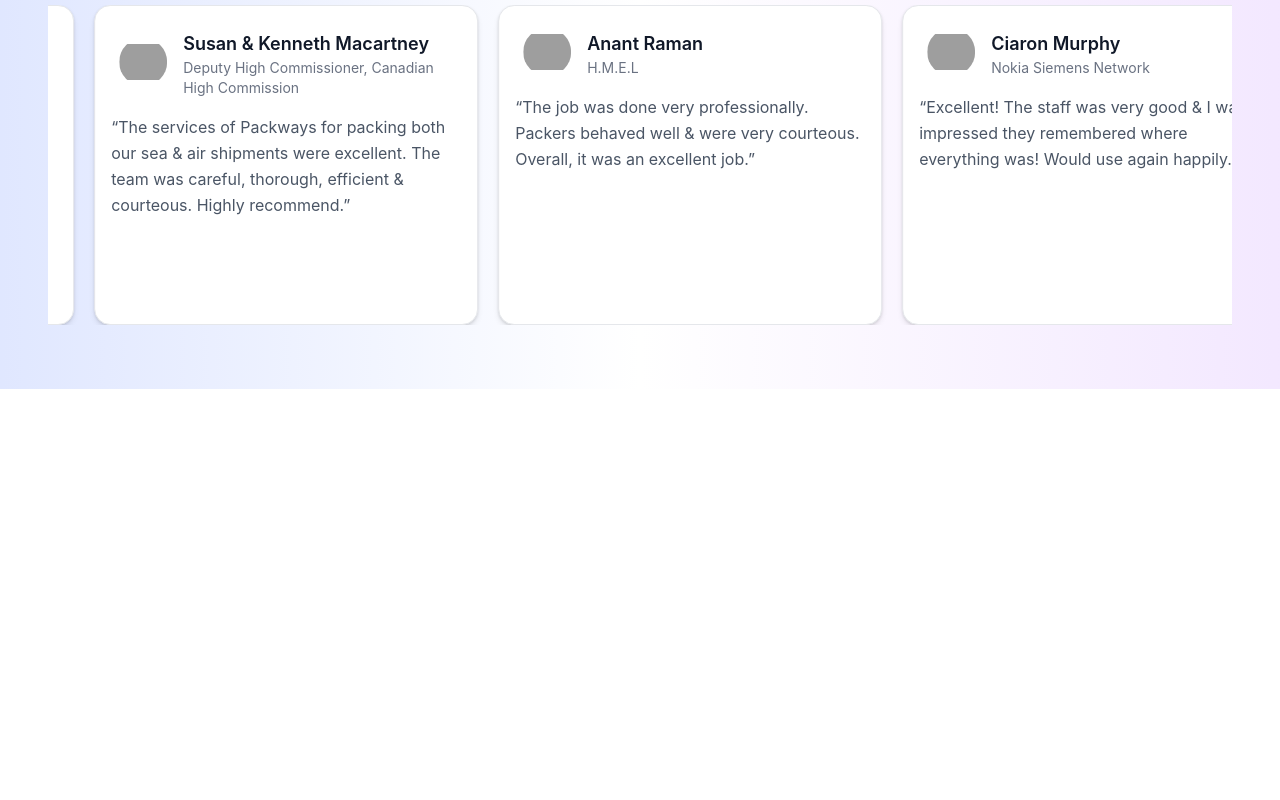
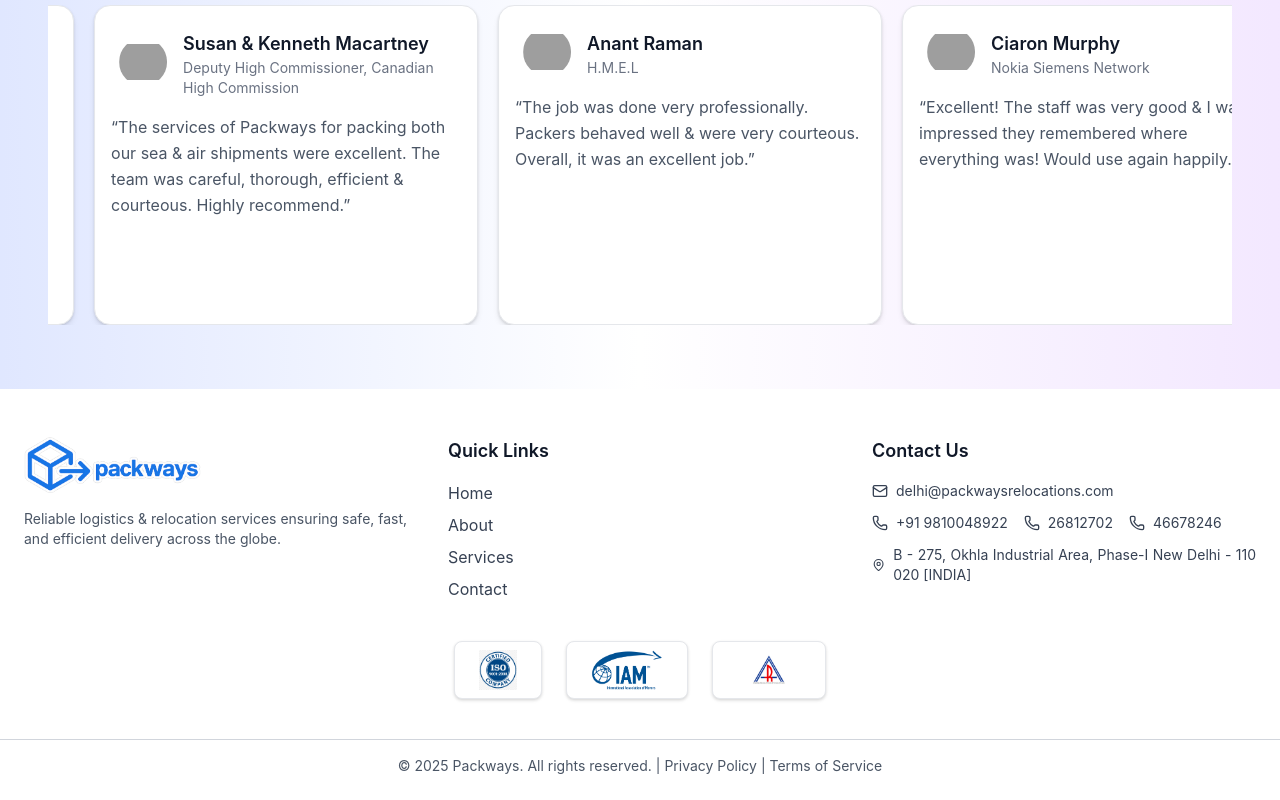
Before and after one commit to Kk-0010/packways, a React (Vite) app in the folder client/: page / in a window 1280 px wide. Shown: the part 2682-3482 px from the top of the page. Before the commit the page ends 3071 px from the top, so only its background shows below. Built offline with nearby package versions, Linux system fonts and the light colour scheme; grey boxes are pictures that could not be loaded.

Commit message:
Footer Completed

```diff
--- a/client/src/App.jsx
+++ b/client/src/App.jsx
@@ -7,7 +7,7 @@ function App() {
       <ScrollToTop />
       <Header />
       <Outlet />
-      {/* <Footer /> */}
+      <Footer />
     </>
   );
 }
--- a/client/src/components/Footer/Footer.jsx
+++ b/client/src/components/Footer/Footer.jsx
@@ -1,5 +1,112 @@
-const Footer = () => {
-  return <div>Footer</div>;
-};
+import React from "react";
+import { Link } from "react-router-dom";
+import { Mail, Phone, MapPin } from "lucide-react";
+import { Card, CardContent } from "@/components/ui/card";
+import PackwaysLogo from "../../assets/logo/logo2.png";
 
-export default Footer;
+import {
+  FOOTER_NAV_LINKS,
+  FOOTER_CONTACTS,
+  FOOTER_CERTIFICATIONS,
+} from "../../constants";
+
+export default function Footer() {
+  return (
+    <footer className="bg-gray-light text-gray-700 pt-12 pb-6">
+      <div className="max-w-7xl mx-auto px-6 grid grid-cols-1 sm:grid-cols-2 md:grid-cols-3 gap-10">
+        {/* Company Info */}
+        <div>
+          <img
+            src={PackwaysLogo}
+            alt="Packways Logo"
+            className="h-14 w-auto mb-4"
+          />
+          <p className="text-gray-600 text-sm">
+            Reliable logistics & relocation services ensuring safe, fast, and
+            efficient delivery across the globe.
+          </p>
+        </div>
+
+        {/* Navigation Links */}
+        <div>
+          <h3 className="text-lg font-semibold text-gray-900 mb-4">
+            Quick Links
+          </h3>
+          <ul className="space-y-2 text-gray-700">
+            {FOOTER_NAV_LINKS.map((link, index) => (
+              <li key={index}>
+                <Link to={link.path} className="hover:text-blue-600">
+                  {link.name}
+                </Link>
+              </li>
+            ))}
+          </ul>
+        </div>
+
+        {/* Contact Details */}
+        <div>
+          <h3 className="text-lg font-semibold text-gray-900 mb-4">
+            Contact Us
+          </h3>
+          <ul className="space-y-3 text-gray-700 text-sm">
+            <li className="flex items-center gap-2">
+              <Mail size={16} />
+              <Link
+                to={`mailto:${FOOTER_CONTACTS.email}`}
+                className="hover:text-blue-600"
+              >
+                {FOOTER_CONTACTS.email}
+              </Link>
+            </li>
+            <li className="flex flex-wrap gap-4">
+              {FOOTER_CONTACTS.phones.map((phone, index) => (
+                <div key={index} className="flex items-center gap-2">
+                  <Phone size={16} />
+                  <Link to={`tel:${phone}`} className="hover:text-blue-600">
+                    {phone}
+                  </Link>
+                </div>
+              ))}
+            </li>
+            <li className="flex items-center gap-2">
+              <MapPin size={16} />
+              <Link
+                to={`https://www.google.com/maps/search/?api=1&query=${encodeURIComponent(
+                  FOOTER_CONTACTS.address
+                )}`}
+                target="_blank"
+                rel="noopener noreferrer"
+                className="hover:text-blue-600"
+              >
+                {FOOTER_CONTACTS.address}
+              </Link>
+            </li>
+          </ul>
+        </div>
+      </div>
+
+      {/* Certification Logos */}
+      <div className="flex justify-center gap-4 lg:gap-6 mt-10">
+        {FOOTER_CERTIFICATIONS.map((cert, index) => (
+          <Card key={index} className="bg-white p-2 rounded-lg shadow-md">
+            <CardContent>
+              <img src={cert.src} alt={cert.alt} className="h-10 w-auto" />
+            </CardContent>
+          </Card>
+        ))}
+      </div>
+
+      {/* Bottom Bar */}
+      <div className="text-center text-gray-600 text-sm mt-10 border-t border-gray-300 pt-4">
+        © {new Date().getFullYear()} Packways. All rights reserved. |{" "}
+        <Link to="/privacy" className="hover:text-blue-600">
+          Privacy Policy
+        </Link>{" "}
+        |{" "}
+        <Link to="/terms" className="hover:text-blue-600">
+          Terms of Service
+        </Link>
+      </div>
+    </footer>
+  );
+}
--- a/client/src/constants.js
+++ b/client/src/constants.js
@@ -1,4 +1,7 @@
 import { Avatar, AvatarImage } from "@radix-ui/react-avatar";
+import ISOLogo from "./assets/aboutUs/iso-logo.jpg";
+import IAMLogo from "./assets/aboutUs/iam-logo.png";
+import ARALogo from "./assets/aboutUs/ara-logo.png";
 
 export const navItems = [
   { id: 1, label: "HOME", to: "/" },
@@ -41,12 +44,12 @@ export const highlights = [
 ];
 
 export const testimonials = [
-
   {
     id: 1,
     name: "Amaresh Mehrish",
     role: "NSN Head Contract Management, India",
-    avatar: "https://i0.wp.com/www.Nokiapoweruser.com/wp-content/uploads/2013/08/Nokia_Siemens_Networks_logo.png",
+    avatar:
+      "https://i0.wp.com/www.Nokiapoweruser.com/wp-content/uploads/2013/08/Nokia_Siemens_Networks_logo.png",
     feedback:
       "Would like to put on record the excellent service granted by Packways in relocation of my household goods from Dubai. Also appreciate your expediting of customs clearance.",
   },
@@ -54,11 +57,12 @@ export const testimonials = [
     id: 2,
     name: "Susan & Kenneth Macartney",
     role: "Deputy High Commissioner, Canadian High Commission",
-    avatar: "https://upload.wikimedia.org/wikipedia/commons/thumb/c/cf/Flag_of_Canada.svg/1024px-Flag_of_Canada.svg.png",
+    avatar:
+      "https://upload.wikimedia.org/wikipedia/commons/thumb/c/cf/Flag_of_Canada.svg/1024px-Flag_of_Canada.svg.png",
     feedback:
       "The services of Packways for packing both our sea & air shipments were excellent. The team was careful, thorough, efficient & courteous. Highly recommend.",
   },
-   {
+  {
     id: 3,
     name: "Anant Raman",
     role: "H.M.E.L",
@@ -70,7 +74,8 @@ export const testimonials = [
     id: 4,
     name: "Ciaron Murphy",
     role: "Nokia Siemens Network",
-    avatar: "https://i0.wp.com/www.Nokiapoweruser.com/wp-content/uploads/2013/08/Nokia_Siemens_Networks_logo.png",
+    avatar:
+      "https://i0.wp.com/www.Nokiapoweruser.com/wp-content/uploads/2013/08/Nokia_Siemens_Networks_logo.png",
     feedback:
       "Excellent! The staff was very good & I was impressed they remembered where everything was! Would use again happily.",
   },
@@ -78,21 +83,24 @@ export const testimonials = [
     id: 5,
     name: "H.E. Mr. Robert Toscano",
     role: "Italian High Commission",
-    avatar: "https://i.pinimg.com/736x/0d/48/f9/0d48f91fdcb4e92f219a3c72f87a24eb.jpg",
+    avatar:
+      "https://i.pinimg.com/736x/0d/48/f9/0d48f91fdcb4e92f219a3c72f87a24eb.jpg",
     feedback: "Excellent! Very competent team & well led.",
   },
   {
     id: 6,
     name: "H.E. Mr. Luis Filipe Castro Mendes",
     role: "Ambassador, Portugal Embassy",
-    avatar: "https://upload.wikimedia.org/wikipedia/commons/thumb/a/a8/Flag_of_Portugal_%28official%29.svg/500px-Flag_of_Portugal_%28official%29.svg.png",
+    avatar:
+      "https://upload.wikimedia.org/wikipedia/commons/thumb/a/a8/Flag_of_Portugal_%28official%29.svg/500px-Flag_of_Portugal_%28official%29.svg.png",
     feedback: "Good service, fast & efficient. Full satisfaction.",
   },
   {
     id: 7,
     name: "H.E. Mrs Dorcas Ana Kgosietsile",
     role: "Ambassador, Botswana High Commission",
-    avatar: "https://upload.wikimedia.org/wikipedia/commons/f/fa/Flag_of_Botswana.svg",
+    avatar:
+      "https://upload.wikimedia.org/wikipedia/commons/f/fa/Flag_of_Botswana.svg",
     feedback: "Excellent. Good job. Keep up the excellent work.",
   },
 
@@ -108,7 +116,8 @@ export const testimonials = [
     id: 9,
     name: "Mr Jay Ihme",
     role: "Canadian High Commission",
-    avatar: "https://upload.wikimedia.org/wikipedia/commons/thumb/c/cf/Flag_of_Canada.svg/1024px-Flag_of_Canada.svg.png",
+    avatar:
+      "https://upload.wikimedia.org/wikipedia/commons/thumb/c/cf/Flag_of_Canada.svg/1024px-Flag_of_Canada.svg.png",
     feedback:
       "In 8 years, this was the most complete, safe & professional job of packing I have seen. Excellent!",
   },
@@ -116,7 +125,8 @@ export const testimonials = [
     id: 10,
     name: "Mr Ravi Kiran",
     role: "Nokia Siemens Network",
-    avatar: "https://i0.wp.com/www.Nokiapoweruser.com/wp-content/uploads/2013/08/Nokia_Siemens_Networks_logo.png",
+    avatar:
+      "https://i0.wp.com/www.Nokiapoweruser.com/wp-content/uploads/2013/08/Nokia_Siemens_Networks_logo.png",
     feedback: "Really good & delighted by their service.",
   },
   {
@@ -138,7 +148,8 @@ export const testimonials = [
     id: 13,
     name: "Satyabrata Das",
     role: "Hewitt Associates",
-    avatar: "https://upload.wikimedia.org/wikipedia/commons/thumb/5/57/Hewitt_Associates_logo.svg/250px-Hewitt_Associates_logo.svg.png",
+    avatar:
+      "https://upload.wikimedia.org/wikipedia/commons/thumb/5/57/Hewitt_Associates_logo.svg/250px-Hewitt_Associates_logo.svg.png",
     feedback: "The service rendered was excellent end-to-end.",
   },
   {
@@ -153,7 +164,8 @@ export const testimonials = [
     id: 15,
     name: "Mr. Sudeep T",
     role: "Nokia",
-    avatar: "https://toppng.com/uploads/preview/nokia-logo-11609370342ep7xqwpi9i.png",
+    avatar:
+      "https://toppng.com/uploads/preview/nokia-logo-11609370342ep7xqwpi9i.png",
     feedback: "Excellent work done!",
   },
 
@@ -161,14 +173,16 @@ export const testimonials = [
     id: 16,
     name: "Pavel Vizda",
     role: "Slovak Embassy",
-    avatar: "https://upload.wikimedia.org/wikipedia/commons/thumb/e/e6/Flag_of_Slovakia.svg/1200px-Flag_of_Slovakia.svg.png",
+    avatar:
+      "https://upload.wikimedia.org/wikipedia/commons/thumb/e/e6/Flag_of_Slovakia.svg/1200px-Flag_of_Slovakia.svg.png",
     feedback: "The best team ever! Excellent!",
   },
   {
     id: 17,
     name: "Col. Levi Franklin",
     role: "Kenya High Commission",
-    avatar: "https://upload.wikimedia.org/wikipedia/commons/4/49/Flag_of_Kenya.svg",
+    avatar:
+      "https://upload.wikimedia.org/wikipedia/commons/4/49/Flag_of_Kenya.svg",
     feedback:
       "Packways staff did a very good job all through. I will recommend the firm to my friends.",
   },
@@ -176,7 +190,8 @@ export const testimonials = [
     id: 18,
     name: "Purnima Kashyap",
     role: "World Food Programme",
-    avatar: "https://encrypted-tbn0.gstatic.com/images?q=tbn:ANd9GcRqdd7d9bVO9hTfD6v-IMf7tBG96Cq_gMyOXg&s",
+    avatar:
+      "https://encrypted-tbn0.gstatic.com/images?q=tbn:ANd9GcRqdd7d9bVO9hTfD6v-IMf7tBG96Cq_gMyOXg&s",
     feedback:
       "All the work was done in good time & the team was well-mannered & polite.",
   },
@@ -184,7 +199,8 @@ export const testimonials = [
     id: 19,
     name: "Col. Alejandro Etchevery Boneo",
     role: "Argentina Embassy",
-    avatar: "https://cdn.britannica.com/69/5869-050-6DD75C6F/Flag-Argentina.jpg",
+    avatar:
+      "https://cdn.britannica.com/69/5869-050-6DD75C6F/Flag-Argentina.jpg",
     feedback:
       "The packing service has been extremely excellent, handled with care & responsibility.",
   },
@@ -201,7 +217,8 @@ export const testimonials = [
     id: 21,
     name: "Anil Kumar Laloraya",
     role: "Max New York Life",
-    avatar: "https://akm-img-a-in.tosshub.com/businesstoday/images/story/201202/max-new-york-505_021512095856.jpg?size=948:533",
+    avatar:
+      "https://akm-img-a-in.tosshub.com/businesstoday/images/story/201202/max-new-york-505_021512095856.jpg?size=948:533",
     feedback: "Excellent! Your employees are excellent too.",
   },
   {
@@ -216,14 +233,16 @@ export const testimonials = [
     id: 23,
     name: "Larry G Polgase",
     role: "Hydro Tasmania Consulting Pvt Ltd",
-    avatar: "https://cdn.prod.website-files.com/64f9d0036cb97160cc26feba/64f9d0036cb97160cc270f8f_Member-logos-350x182-Hydro-Tasmania.png",
+    avatar:
+      "https://cdn.prod.website-files.com/64f9d0036cb97160cc26feba/64f9d0036cb97160cc270f8f_Member-logos-350x182-Hydro-Tasmania.png",
     feedback: "Very professional service by all staff. Prompt attention.",
   },
   {
     id: 24,
     name: "Angus Macdonald",
     role: "Oriental Consultants",
-    avatar: "https://www.oriconsul-india.com/assets/base/img/layout/logos/logo-1.png",
+    avatar:
+      "https://www.oriconsul-india.com/assets/base/img/layout/logos/logo-1.png",
     feedback:
       "A very professional service. Recommend to everyone of my colleagues.",
   },
@@ -239,14 +258,16 @@ export const testimonials = [
     id: 26,
     name: "Gavin Abbott",
     role: "DMRC Office",
-    avatar: "https://upload.wikimedia.org/wikipedia/commons/6/65/Delhi_Metro_logo.svg",
+    avatar:
+      "https://upload.wikimedia.org/wikipedia/commons/6/65/Delhi_Metro_logo.svg",
     feedback: "Excellent service.",
   },
   {
     id: 27,
     name: "Abderrezak Aourir",
     role: "Embassy of Algeria",
-    avatar: "https://upload.wikimedia.org/wikipedia/commons/thumb/7/77/Flag_of_Algeria.svg/800px-Flag_of_Algeria.svg.png",
+    avatar:
+      "https://upload.wikimedia.org/wikipedia/commons/thumb/7/77/Flag_of_Algeria.svg/800px-Flag_of_Algeria.svg.png",
     feedback:
       "The team is very professional. Excellent. Keep up the good work.",
   },
@@ -254,7 +275,8 @@ export const testimonials = [
     id: 28,
     name: "Sam Peter Sanal",
     role: "Hewitt",
-    avatar: "https://upload.wikimedia.org/wikipedia/commons/thumb/5/57/Hewitt_Associates_logo.svg/250px-Hewitt_Associates_logo.svg.png",
+    avatar:
+      "https://upload.wikimedia.org/wikipedia/commons/thumb/5/57/Hewitt_Associates_logo.svg/250px-Hewitt_Associates_logo.svg.png",
     feedback: "Excellent! Neat & efficient.",
   },
   {
@@ -268,7 +290,8 @@ export const testimonials = [
     id: 30,
     name: "Ms Sangita",
     role: "Nokia India",
-    avatar: "https://toppng.com/uploads/preview/nokia-logo-11609370342ep7xqwpi9i.png",
+    avatar:
+      "https://toppng.com/uploads/preview/nokia-logo-11609370342ep7xqwpi9i.png",
     feedback:
       "Excellent job. It was executed very well & the staff was very helpful & courteous.",
   },
@@ -276,7 +299,31 @@ export const testimonials = [
     id: 31,
     name: "Vishal Sharma",
     role: "Ogilvy & Mather",
-    avatar: "https://freeyorkk.b-cdn.net/wp-content/uploads/2017/01/Ogilvy-Mather.jpeg",
+    avatar:
+      "https://freeyorkk.b-cdn.net/wp-content/uploads/2017/01/Ogilvy-Mather.jpeg",
     feedback: "Excellent work.",
   },
 ];
+
+// Navigation Links
+export const FOOTER_NAV_LINKS = [
+  { name: "Home", path: "/" },
+  { name: "About", path: "/about" },
+  { name: "Services", path: "/services" },
+  { name: "Contact", path: "/contact" },
+];
+
+// Contact Details
+export const FOOTER_CONTACTS = {
+  email: "delhi@packwaysrelocations.com",
+  phones: ["+91 9810048922", "26812702", "46678246"],
+  address:
+    "B - 275, Okhla Industrial Area, Phase-I New Delhi - 110 020 [INDIA]",
+};
+
+// Certification Logos (Images stay imported in Footer.jsx)
+export const FOOTER_CERTIFICATIONS = [
+  { src: ISOLogo, alt: "ISO" },
+  { src: IAMLogo, alt: "IAM" },
+  { src: ARALogo, alt: "ARA" },
+];
```
